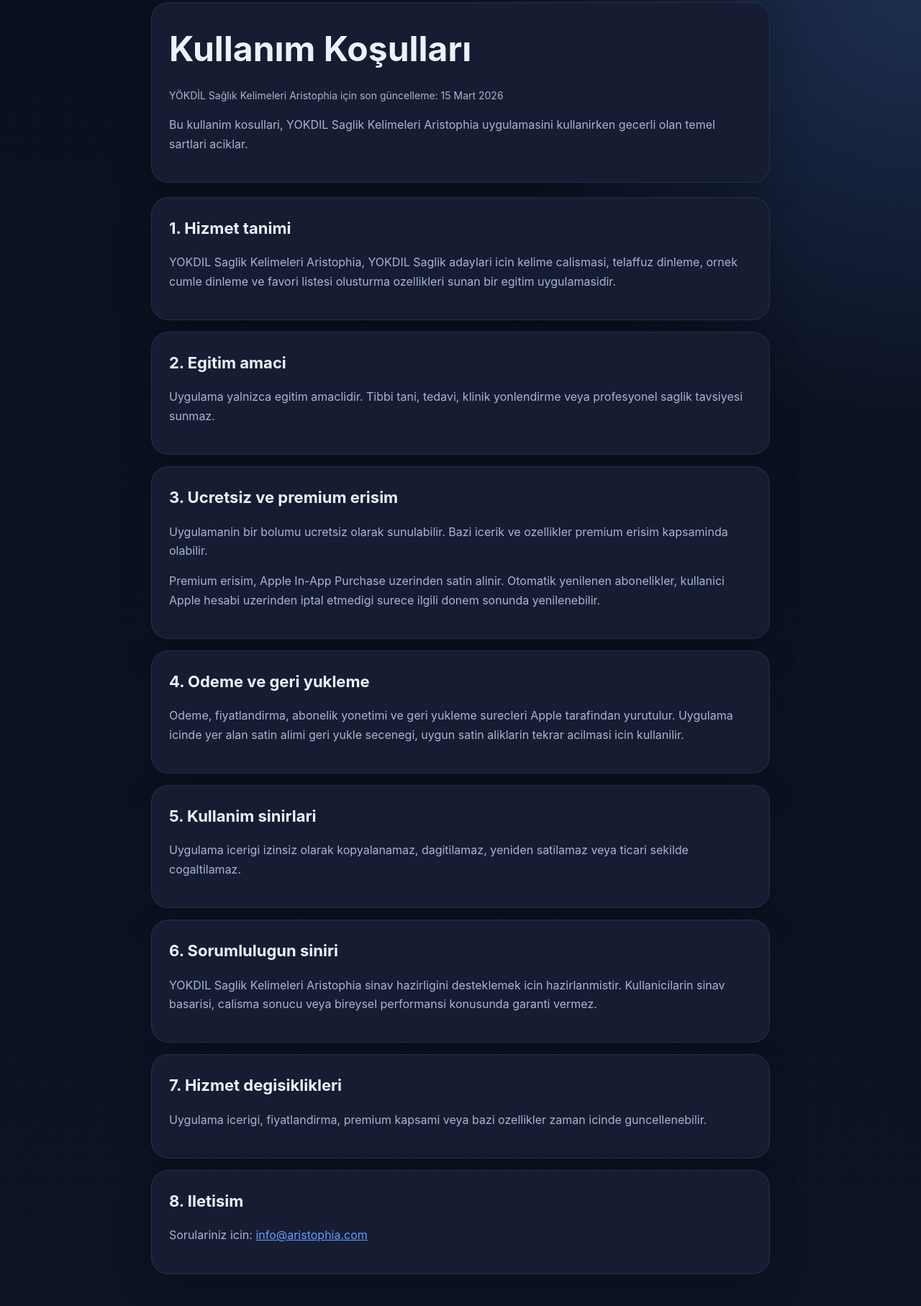
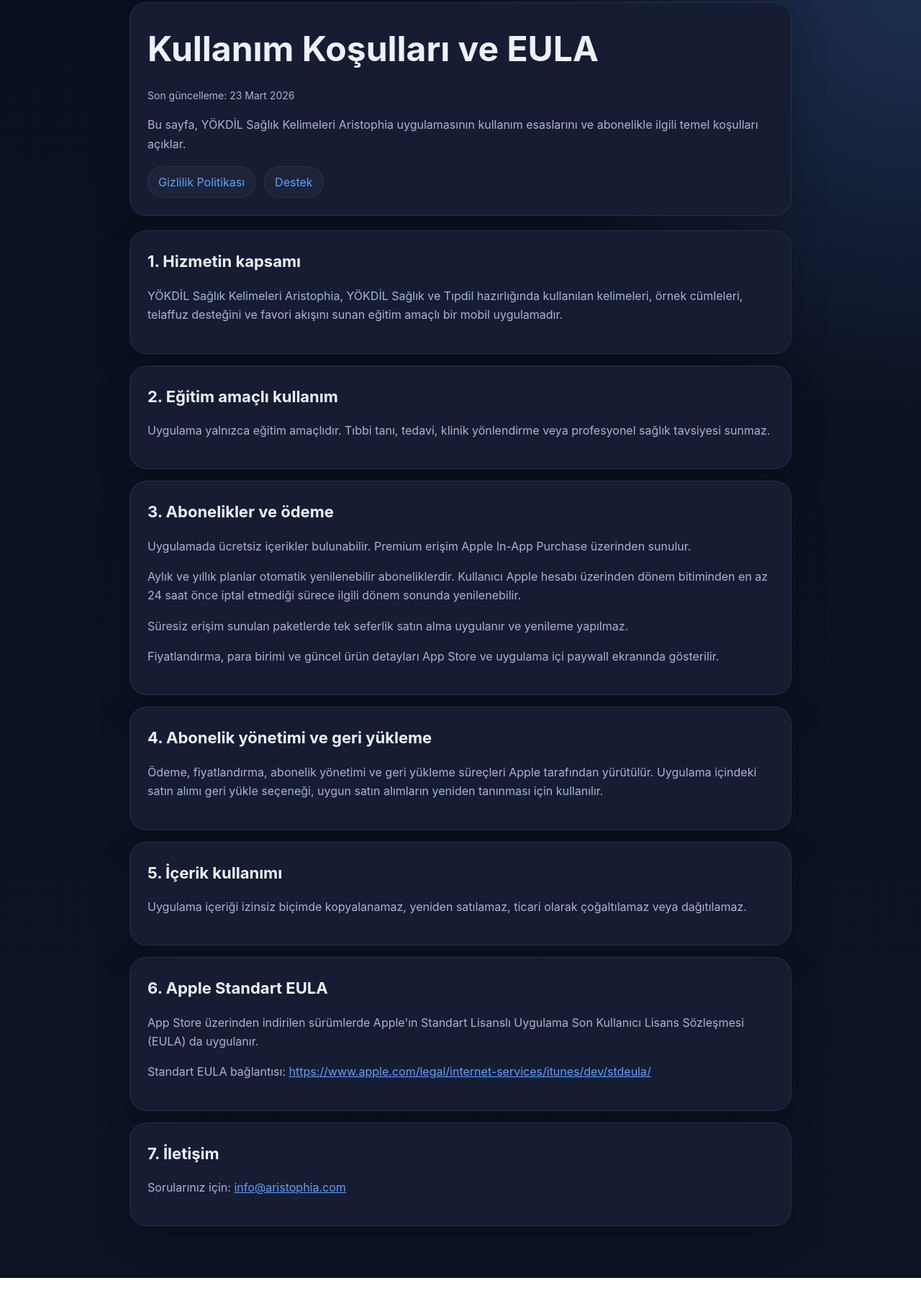
Before and after one commit to akifacet/info, a plain HTML site: page terms/index.html in a window 1280 px wide. Shown: the part 37-1852 px from the top of the page at 72% size. After the commit the page ends 1813 px from the top, so only its background shows below. Drawn offline with Linux system fonts and the light colour scheme.

Commit message:
Update legal and support pages for App Review

```diff
--- a/terms/index.html
+++ b/terms/index.html
@@ -3,7 +3,7 @@
 <head>
   <meta charset="utf-8">
   <meta name="viewport" content="width=device-width, initial-scale=1">
-  <title>YÖKDİL Sağlık Kelimeleri Aristophia Kullanım Koşulları</title>
+  <title>YÖKDİL Sağlık Kelimeleri Aristophia Kullanım Koşulları ve EULA</title>
   <style>
     :root {
       --bg: #0b1020;
@@ -26,7 +26,7 @@
     }
 
     .wrap {
-      width: min(860px, calc(100% - 32px));
+      width: min(920px, calc(100% - 32px));
       margin: 40px auto 72px;
     }
 
@@ -48,55 +48,99 @@
     ul { margin: 0; padding-left: 20px; }
     a { color: var(--accent); }
     .meta { color: var(--muted); font-size: 14px; }
+    .links {
+      display: flex;
+      flex-wrap: wrap;
+      gap: 12px;
+      margin-top: 18px;
+    }
+    .links a {
+      text-decoration: none;
+      border: 1px solid var(--line);
+      border-radius: 999px;
+      padding: 8px 14px;
+      background: rgba(255,255,255,0.03);
+    }
   </style>
 </head>
 <body>
   <main class="wrap">
     <section class="hero">
-      <h1>Kullanım Koşulları</h1>
-      <p class="meta">YÖKDİL Sağlık Kelimeleri Aristophia için son güncelleme: 15 Mart 2026</p>
-      <p>Bu kullanim kosullari, YOKDIL Saglik Kelimeleri Aristophia uygulamasini kullanirken gecerli olan temel sartlari aciklar.</p>
+      <h1>Kullanım Koşulları ve EULA</h1>
+      <p class="meta">Son güncelleme: 23 Mart 2026</p>
+      <p>
+        Bu sayfa, YÖKDİL Sağlık Kelimeleri Aristophia uygulamasının kullanım esaslarını ve abonelikle ilgili temel koşulları açıklar.
+      </p>
+      <div class="links">
+        <a href="../privacy/">Gizlilik Politikası</a>
+        <a href="../support/">Destek</a>
+      </div>
     </section>
 
     <section class="card">
-      <h2>1. Hizmet tanimi</h2>
-      <p>YOKDIL Saglik Kelimeleri Aristophia, YOKDIL Saglik adaylari icin kelime calismasi, telaffuz dinleme, ornek cumle dinleme ve favori listesi olusturma ozellikleri sunan bir egitim uygulamasidir.</p>
+      <h2>1. Hizmetin kapsamı</h2>
+      <p>
+        YÖKDİL Sağlık Kelimeleri Aristophia, YÖKDİL Sağlık ve Tıpdil hazırlığında kullanılan kelimeleri, örnek cümleleri,
+        telaffuz desteğini ve favori akışını sunan eğitim amaçlı bir mobil uygulamadır.
+      </p>
     </section>
 
     <section class="card">
-      <h2>2. Egitim amaci</h2>
-      <p>Uygulama yalnizca egitim amaclidir. Tibbi tani, tedavi, klinik yonlendirme veya profesyonel saglik tavsiyesi sunmaz.</p>
+      <h2>2. Eğitim amaçlı kullanım</h2>
+      <p>
+        Uygulama yalnızca eğitim amaçlıdır. Tıbbi tanı, tedavi, klinik yönlendirme veya profesyonel sağlık tavsiyesi sunmaz.
+      </p>
     </section>
 
     <section class="card">
-      <h2>3. Ucretsiz ve premium erisim</h2>
-      <p>Uygulamanin bir bolumu ucretsiz olarak sunulabilir. Bazi icerik ve ozellikler premium erisim kapsaminda olabilir.</p>
-      <p>Premium erisim, Apple In-App Purchase uzerinden satin alinir. Otomatik yenilenen abonelikler, kullanici Apple hesabi uzerinden iptal etmedigi surece ilgili donem sonunda yenilenebilir.</p>
+      <h2>3. Abonelikler ve ödeme</h2>
+      <p>
+        Uygulamada ücretsiz içerikler bulunabilir. Premium erişim Apple In-App Purchase üzerinden sunulur.
+      </p>
+      <p>
+        Aylık ve yıllık planlar otomatik yenilenebilir aboneliklerdir. Kullanıcı Apple hesabı üzerinden dönem bitiminden en az
+        24 saat önce iptal etmediği sürece ilgili dönem sonunda yenilenebilir.
+      </p>
+      <p>
+        Süresiz erişim sunulan paketlerde tek seferlik satın alma uygulanır ve yenileme yapılmaz.
+      </p>
+      <p>
+        Fiyatlandırma, para birimi ve güncel ürün detayları App Store ve uygulama içi paywall ekranında gösterilir.
+      </p>
     </section>
 
     <section class="card">
-      <h2>4. Odeme ve geri yukleme</h2>
-      <p>Odeme, fiyatlandirma, abonelik yonetimi ve geri yukleme surecleri Apple tarafindan yurutulur. Uygulama icinde yer alan satin alimi geri yukle secenegi, uygun satin aliklarin tekrar acilmasi icin kullanilir.</p>
+      <h2>4. Abonelik yönetimi ve geri yükleme</h2>
+      <p>
+        Ödeme, fiyatlandırma, abonelik yönetimi ve geri yükleme süreçleri Apple tarafından yürütülür. Uygulama içindeki
+        satın alımı geri yükle seçeneği, uygun satın alımların yeniden tanınması için kullanılır.
+      </p>
     </section>
 
     <section class="card">
-      <h2>5. Kullanim sinirlari</h2>
-      <p>Uygulama icerigi izinsiz olarak kopyalanamaz, dagitilamaz, yeniden satilamaz veya ticari sekilde cogaltilamaz.</p>
+      <h2>5. İçerik kullanımı</h2>
+      <p>
+        Uygulama içeriği izinsiz biçimde kopyalanamaz, yeniden satılamaz, ticari olarak çoğaltılamaz veya dağıtılamaz.
+      </p>
     </section>
 
     <section class="card">
-      <h2>6. Sorumlulugun siniri</h2>
-      <p>YOKDIL Saglik Kelimeleri Aristophia sinav hazirligini desteklemek icin hazirlanmistir. Kullanicilarin sinav basarisi, calisma sonucu veya bireysel performansi konusunda garanti vermez.</p>
+      <h2>6. Apple Standart EULA</h2>
+      <p>
+        App Store üzerinden indirilen sürümlerde Apple'ın Standart Lisanslı Uygulama Son Kullanıcı Lisans Sözleşmesi (EULA) da uygulanır.
+      </p>
+      <p>
+        Standart EULA bağlantısı:
+        <a href="https://www.apple.com/legal/internet-services/itunes/dev/stdeula/">https://www.apple.com/legal/internet-services/itunes/dev/stdeula/</a>
+      </p>
     </section>
 
     <section class="card">
-      <h2>7. Hizmet degisiklikleri</h2>
-      <p>Uygulama icerigi, fiyatlandirma, premium kapsami veya bazi ozellikler zaman icinde guncellenebilir.</p>
-    </section>
-
-    <section class="card">
-      <h2>8. Iletisim</h2>
-      <p>Sorulariniz icin: <a href="mailto:info@aristophia.com">info@aristophia.com</a></p>
+      <h2>7. İletişim</h2>
+      <p>
+        Sorularınız için:
+        <a href="mailto:info@aristophia.com">info@aristophia.com</a>
+      </p>
     </section>
   </main>
 </body>
```
Also changed, not shown: marketing/index.html (+9 -20 lines), privacy/index.html (+63 -39 lines), support/index.html (+17 -16 lines).
